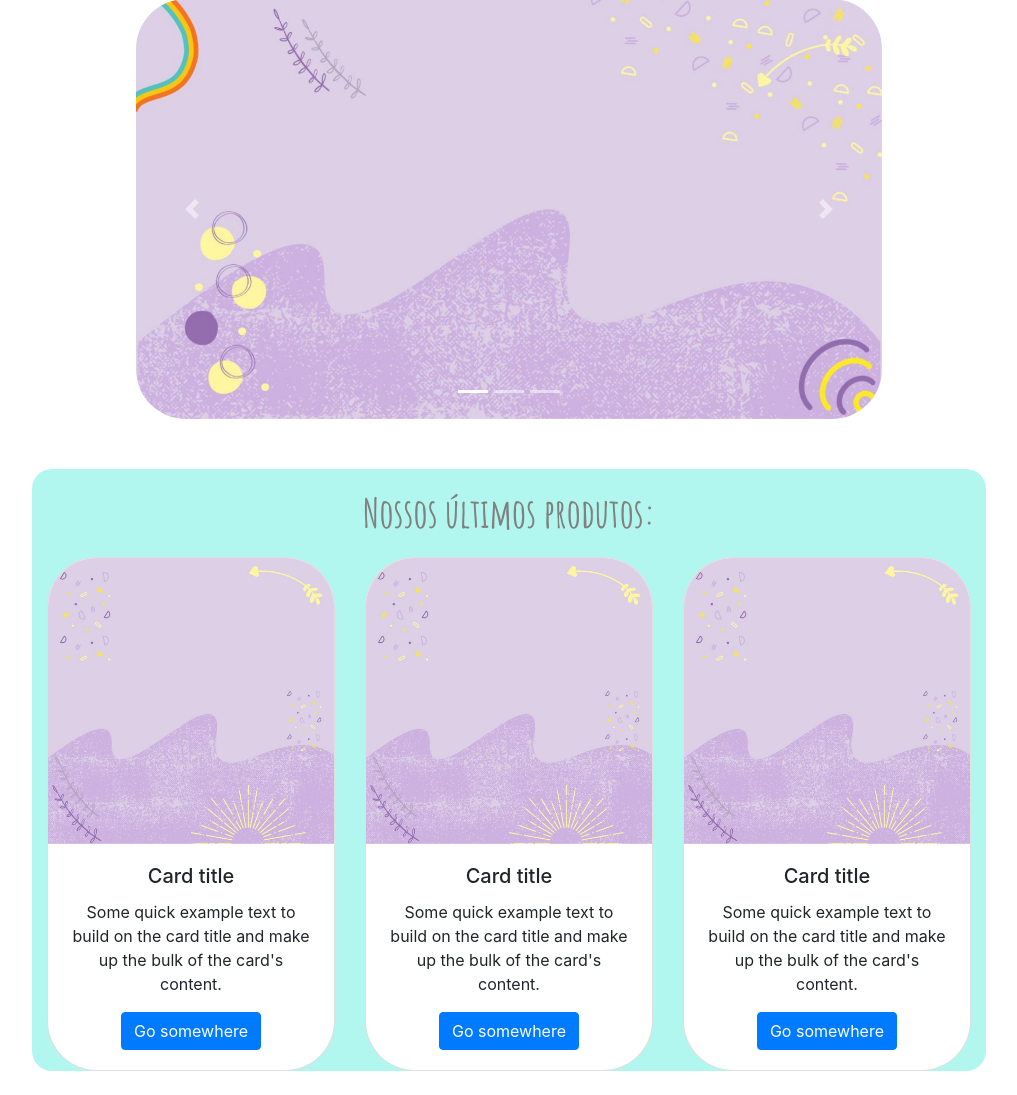
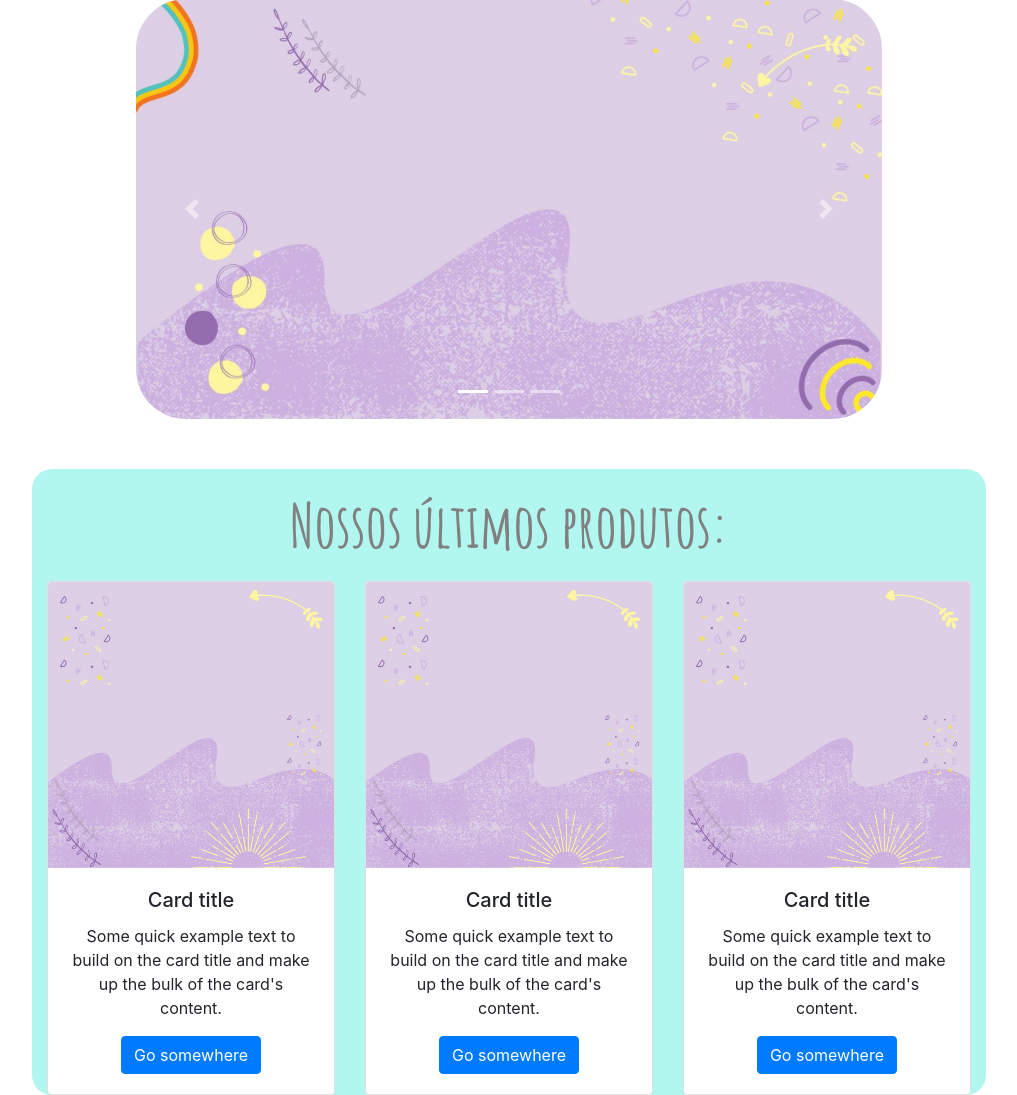
Before and after one commit to DarlanHenrique/-Equipe-2-Trainee-2020.1, a PHP site: page / in a window 1280 px wide. Shown: the part 51-1146 px from the top of the page, without its empty margins (131-1148 px from the left). Before the commit the page ends 1122 px from the top, so only its background shows below. Run offline with PHP 8.4, Linux system fonts and the light colour scheme.

Commit message:
Atualizei o tamanho da fonte

```diff
--- a/css/styles.css
+++ b/css/styles.css
@@ -19,13 +19,14 @@ body{
 	border-radius: 20px;
 }
 
-.ultimos-produtos h1{
+.produto{
+	overflow: hidden;
+	border-radius: 50px;
+}
+
+.titulo{
+	font-size: 60px;
 	font-family: 'Amatic SC', cursive;
 	color: grey;
 	margin: 20px;
 }
-
-.produto{
-	overflow: hidden;
-	border-radius: 50px;
-}
--- a/index.html
+++ b/index.html
@@ -6,8 +6,8 @@
     <meta name="viewport" content="width=device-width, initial-scale=1, shrink-to-fit=no">
 
     <!-- Bootstrap CSS -->
+    <link rel="stylesheet" href="css/styles.css">
     <link rel="stylesheet" href="https://stackpath.bootstrapcdn.com/bootstrap/4.1.3/css/bootstrap.min.css" integrity="sha384-MCw98/SFnGE8fJT3GXwEOngsV7Zt27NXFoaoApmYm81iuXoPkFOJwJ8ERdknLPMO" crossorigin="anonymous">
-    <link rel="stylesheet" href="css/styles.css">
     <link href="https://fonts.googleapis.com/css2?family=Amatic+SC:wght@700&display=swap" rel="stylesheet">
 
     <title> Da Lã - Boutique infantil</title>
@@ -44,7 +44,7 @@
 
       <div class="ultimos-produtos">
 
-        <h1>Nossos últimos produtos:</h1>
+        <h1 class="titulo">Nossos últimos produtos:</h1>
 
         <div class="container">
           <div class="row">
```
